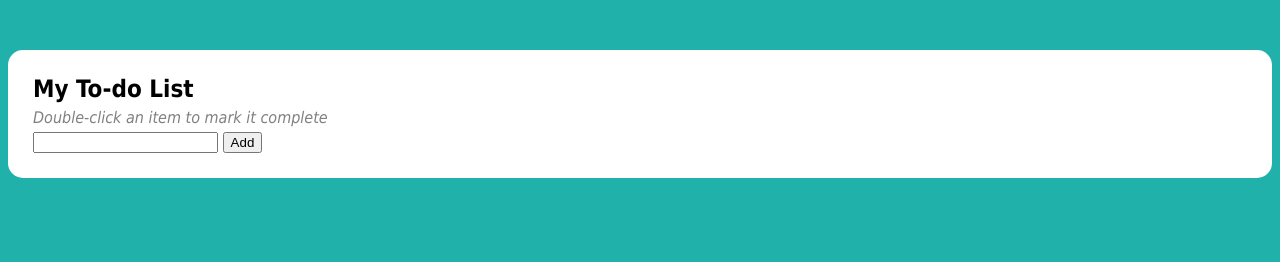
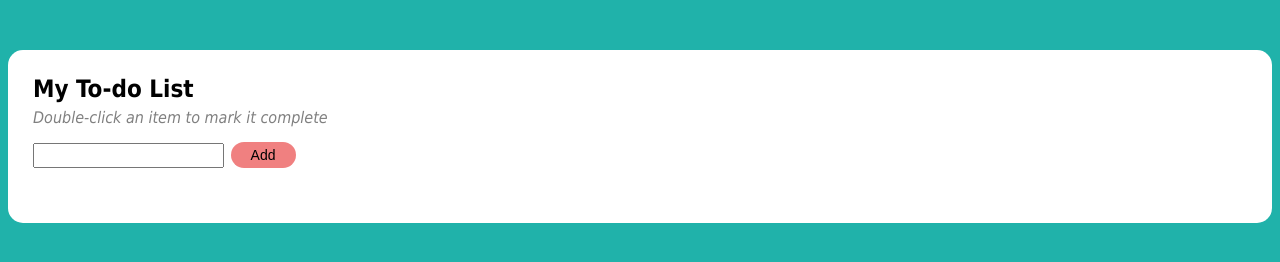
Before and after one commit to dekwidap/finalExam_HTMLmySkill, a plain HTML site: page index.html in a window 1280 px wide. Drawn offline with Linux system fonts and the light colour scheme.

Commit message:
more styling

```diff
--- a/index.html
+++ b/index.html
@@ -15,8 +15,13 @@
 
         <form action="">
             <input type="text">
-            <button>Add</button>
+            <button class="button-add">Add</button>
         </form>
+
+        <br>
+        <ol>
+
+        </ol>
     </section>
 </body>
 </html>
--- a/style.css
+++ b/style.css
@@ -21,3 +21,36 @@ body {
     color: gray;
     margin: 5px 0;
 }
+
+#container ol {
+    margin: 20px 0;
+}
+
+#container ol li {
+    margin: 5px 0;
+    padding: 3px;
+    transition: all 0.5s ease-out;
+}
+
+#container form {
+    display: inline-block;
+}
+
+#container input {
+    padding: 3px 5px;
+}
+
+.button-add {
+    background-color: lightcoral;
+    margin: 10px 2px;
+    border-radius: 16px;
+    padding: 5px 20px;
+    border: none;
+    text-align: center;
+    display: inline-block;
+    font-size: 14px;
+}
+
+.button-add:hover {
+    background-color: lightgreen;
+}
```
